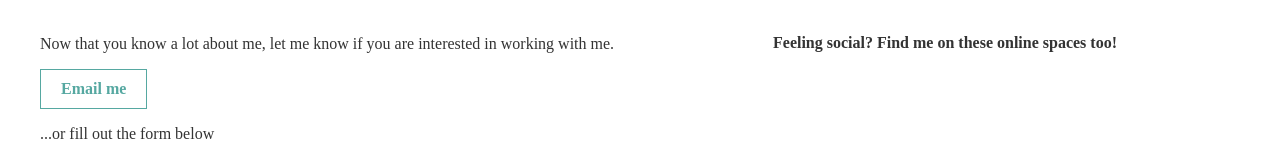
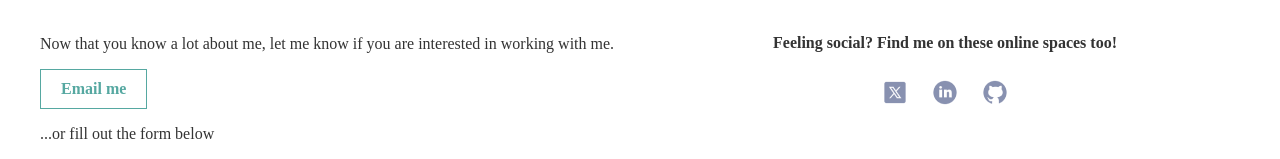
Before and after one commit to Vkerubo/my-portolio, a React (Create React App) app: page / in a window 1280 px wide. Shown: the part 3946-4105 px from the top of the page. Built offline with nearby package versions, Linux system fonts and the light colour scheme.

Commit message:
render social media links

```diff
--- a/src/components/Contact.js
+++ b/src/components/Contact.js
@@ -152,8 +152,6 @@ const SocialIcon = styled.a`
   }
 `;
 
-
-
 function Contact() {
   const [formData, setFormData] = useState({
     fullName: "",
@@ -249,6 +247,29 @@ function Contact() {
         <Description>
           Feeling social? Find me on these online spaces too!
         </Description>
+        <SocialIconsContainer>
+          <SocialIcon
+            href="https://twitter.com/Kerubo_____"
+            target="_blank"
+            title="Twitter"
+          >
+            <img src={XIcon} alt="Twitter" />
+          </SocialIcon>
+          <SocialIcon
+            href="https://www.linkedin.com/in/valentinekerubo/"
+            target="_blank"
+            title="LinkedIn"
+          >
+            <img src={LinkedIn} alt="LinkedIn" />
+          </SocialIcon>
+          <SocialIcon
+            href="https://github.com/Vkerubo"
+            target="_blank"
+            title="Github"
+          >
+            <img src={GithubIcon} alt="Github" />
+          </SocialIcon>
+        </SocialIconsContainer>
       </RightColumn>
     </Container>
   );
```
